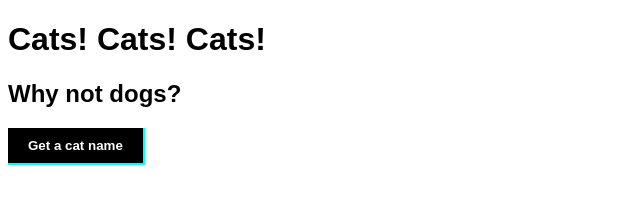
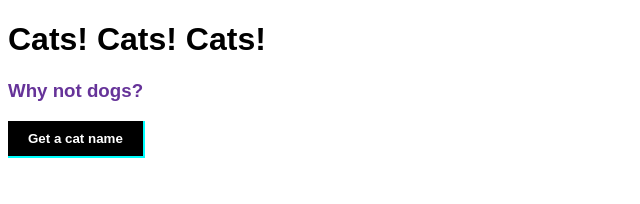
Before and after one commit to grozavule/deploymentDemo, a website: page public/index.html in a window 1280 px wide. Shown: the whole page, without its empty margins (0-640 px from the left). Drawn offline with Linux system fonts and the light colour scheme.

Commit message:
changed the subtitle from h2 to h3

```diff
--- a/public/index.html
+++ b/public/index.html
@@ -10,7 +10,7 @@
 <body>
     <header>
         <h1>Cats! Cats! Cats!</h1>
-        <h2>Why not dogs?</h2>
+        <h3>Why not dogs?</h3>
     </header>
 
     <button>Get a cat name</button>
```
